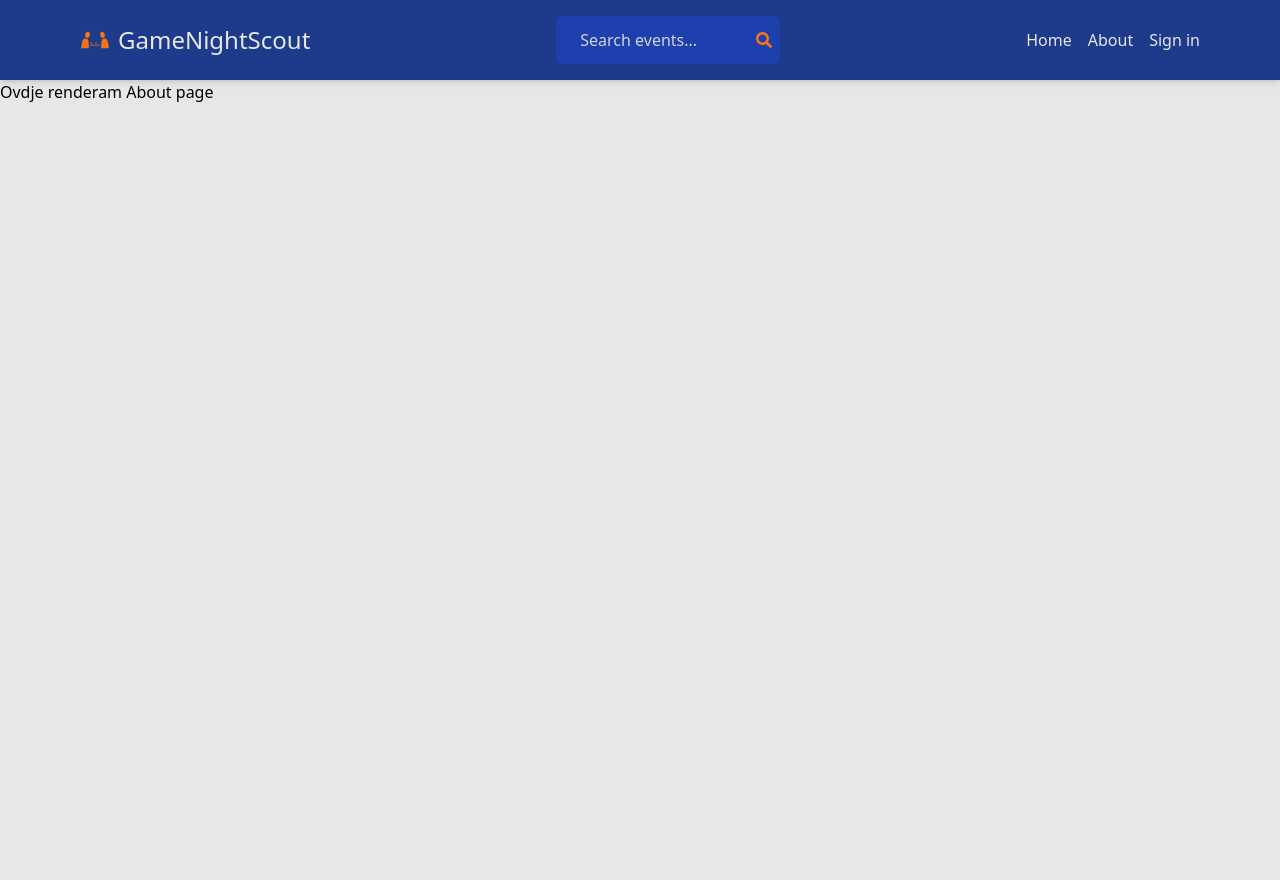
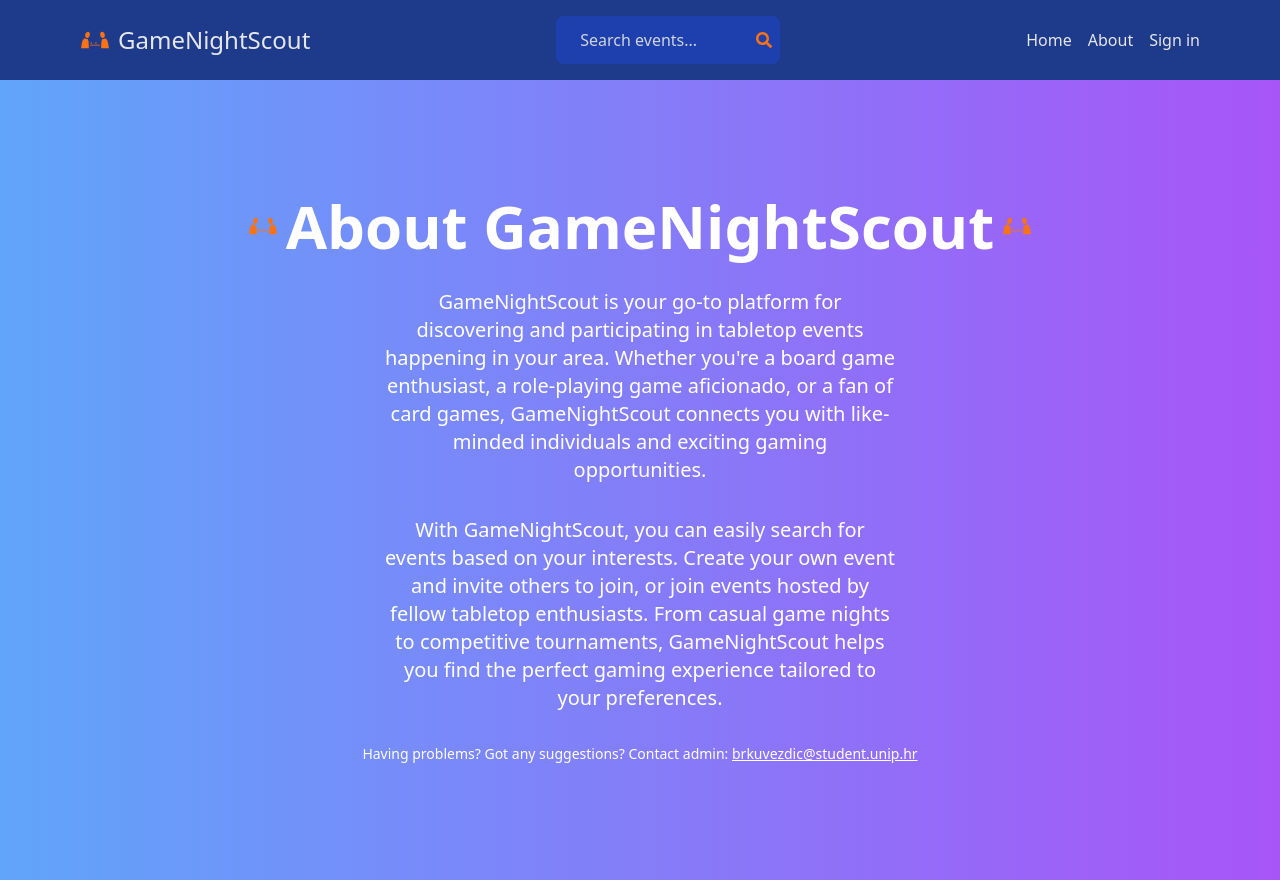
Before and after one commit to brkuvezdic/GameNightScout-frontend, a React (Vite) app in the folder client/: page /about in a window 1280 px wide. Before the commit the page ends 800 px from the top, so only its background shows below. Built offline with nearby package versions, Linux system fonts and the light colour scheme; no server answers.

Commit message:
Add About and Home page content + small bugfix

```diff
--- a/client/src/pages/About.jsx
+++ b/client/src/pages/About.jsx
@@ -1,5 +1,36 @@
 import React from "react";
+import { GiTabletopPlayers } from "react-icons/gi";
 
 export default function About() {
-  return <div>Ovdje renderam About page</div>;
+  return (
+    <div className="flex flex-col items-center justify-center h-screen bg-gradient-to-r from-blue-400 to-purple-500 text-white">
+      <div className="flex items-center gap-2 mb-8">
+        <GiTabletopPlayers className="text-3xl text-orange-500" />
+        <h1 className="text-4xl md:text-6xl font-bold text-center">
+          About GameNightScout
+        </h1>
+        <GiTabletopPlayers className="text-3xl text-orange-500" />
+      </div>
+      <p className="text-lg md:text-xl mb-8 text-center max-w-lg">
+        GameNightScout is your go-to platform for discovering and participating
+        in tabletop events happening in your area. Whether you're a board game
+        enthusiast, a role-playing game aficionado, or a fan of card games,
+        GameNightScout connects you with like-minded individuals and exciting
+        gaming opportunities.
+      </p>
+      <p className="text-lg md:text-xl mb-8 text-center max-w-lg">
+        With GameNightScout, you can easily search for events based on your
+        interests. Create your own event and invite others to join, or join
+        events hosted by fellow tabletop enthusiasts. From casual game nights to
+        competitive tournaments, GameNightScout helps you find the perfect
+        gaming experience tailored to your preferences.
+      </p>
+      <p className="text-sm text-center">
+        Having problems? Got any suggestions? Contact admin:{" "}
+        <a href="mailto:brkuvezdic@student.unip.hr" className="underline">
+          brkuvezdic@student.unip.hr
+        </a>
+      </p>
+    </div>
+  );
 }
--- a/client/src/pages/Home.jsx
+++ b/client/src/pages/Home.jsx
@@ -1,5 +1,22 @@
 import React from "react";
+import { Link } from "react-router-dom";
 
 export default function Home() {
-  return <div>Ovdje renderam home page</div>;
+  return (
+    <div className="flex flex-col items-center justify-center h-screen bg-gradient-to-r from-blue-400 to-purple-500 text-white">
+      <h1 className="text-4xl md:text-6xl font-bold mb-8 text-center">
+        Welcome to GameNightScout
+      </h1>
+      <p className="text-lg md:text-xl mb-8 text-center">
+        Find the best tabletop events in your area. Sign up to create or join an
+        event.
+      </p>
+      <Link
+        to="/search"
+        className="bg-white text-blue-600 font-semibold px-6 py-3 rounded-lg shadow-lg hover:bg-blue-600 hover:text-white transition duration-300"
+      >
+        Browse
+      </Link>
+    </div>
+  );
 }
--- a/client/src/pages/UpdateListing.jsx
+++ b/client/src/pages/UpdateListing.jsx
@@ -23,6 +23,7 @@ export default function CreateListing() {
     genre: "",
     slot: 6,
     ageOver18: false,
+    time: "",
   });
   const [error, setError] = useState(false);
   const [loading, setLoading] = useState(false);
@@ -47,9 +48,20 @@ export default function CreateListing() {
       }
 
       setFormData(data);
+      setSelectedGenre(data.genre);
+      setFormData((prevFormData) => ({
+        ...prevFormData,
+        ageOver18: data.ageOver18,
+      }));
     };
     fetchListing();
   }, [params.listingId]);
+
+  const handleAgeCheckboxChange = (e) => {
+    const isChecked = e.target.checked;
+    setFormData({ ...formData, ageOver18: isChecked });
+  };
+
   const handleImageSubmit = () => {
     if (files.length > 0 && files.length + formData.imageUrls.length <= 3) {
       setUploading(true);
@@ -239,8 +251,8 @@ export default function CreateListing() {
                 type="checkbox"
                 id="ageOver18"
                 className="w-5"
-                onChange={handleChange}
-                value={formData.ageOver18}
+                onChange={handleAgeCheckboxChange}
+                checked={formData.ageOver18}
               />
               <span>Age over 18</span>
             </div>
```
